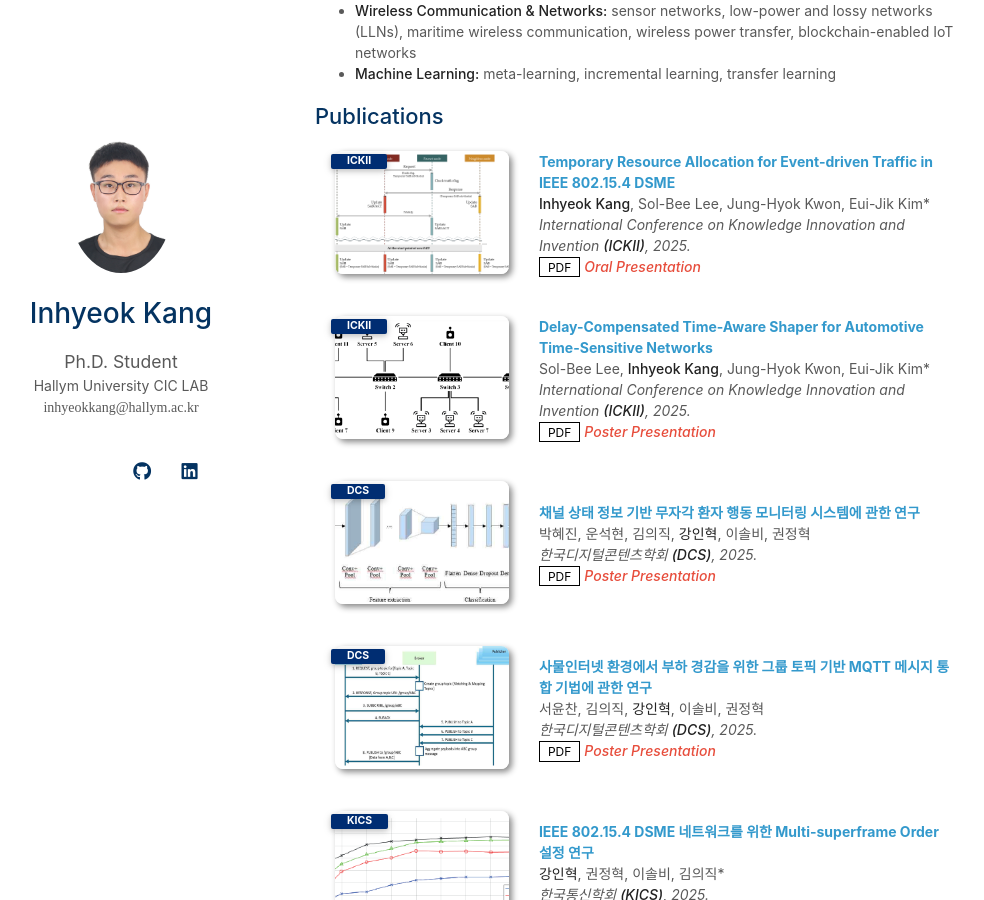
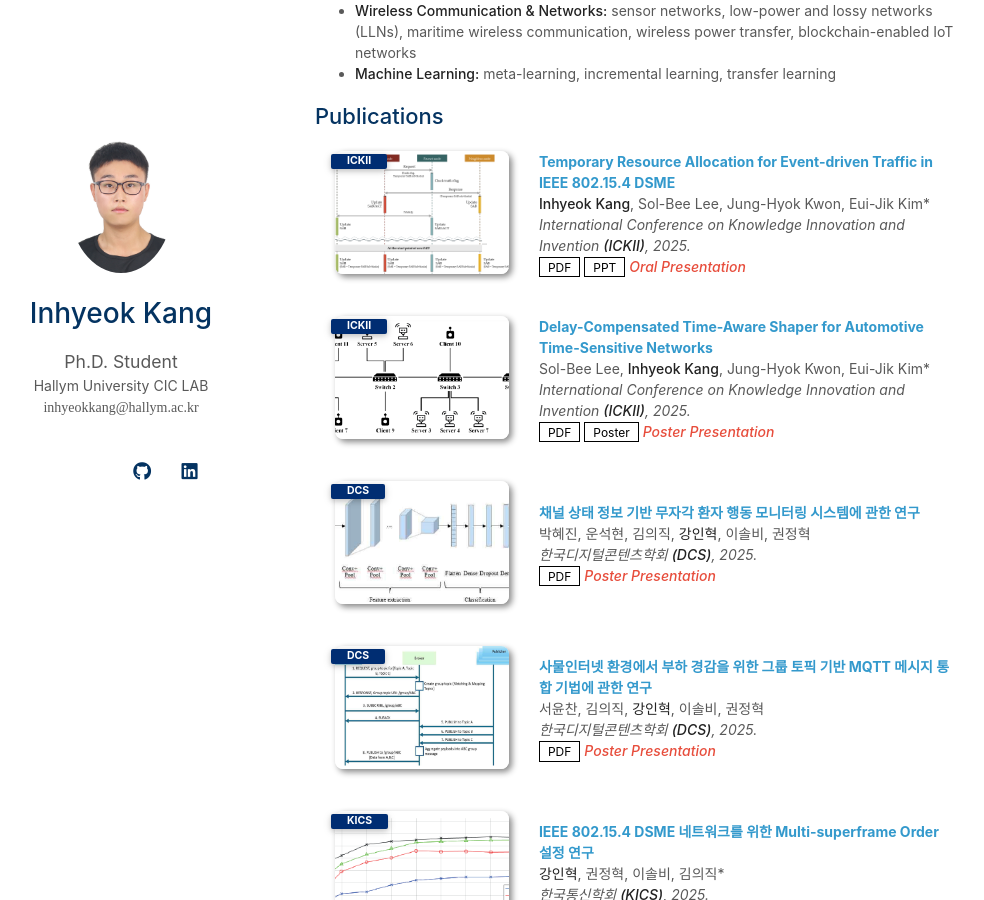
Before and after one commit to InhyeokKang/inhyeokkang.github.io, a Jekyll site: the page built from index.md, in a window 1280 px wide and 900 px high, scrolled down 403 px. Shown: the whole window, without its empty margins (155-1139 px from the left). Built offline with Jekyll 4.4.1, drawn with Linux system fonts in a browser that asks for light colours; a style sheet for code colours, icons or effects is not loaded; our own code applies the rules of GitHub Pages for plain Markdown files.

Commit message:
Update publications.md

```diff
--- a/_includes/publications.md
+++ b/_includes/publications.md
@@ -24,6 +24,12 @@
       {% if link.pdf %}
       <a href="{{ link.pdf }}" class="btn btn-sm z-depth-0" role="button" target="_blank" style="font-size:12px;">PDF</a>
       {% endif %}
+      {% if link.PPT %}
+      <a href="{{ link.pdf }}" class="btn btn-sm z-depth-0" role="button" target="_blank" style="font-size:12px;">PPT</a>
+      {% endif %}
+      {% if link.poster %}
+      <a href="{{ link.pdf }}" class="btn btn-sm z-depth-0" role="button" target="_blank" style="font-size:12px;">Poster</a>
+      {% endif %}
       {% if link.code %}
       <a href="{{ link.code }}" class="btn btn-sm z-depth-0" role="button" target="_blank" style="font-size:12px;">Code</a>
       {% endif %}
```
